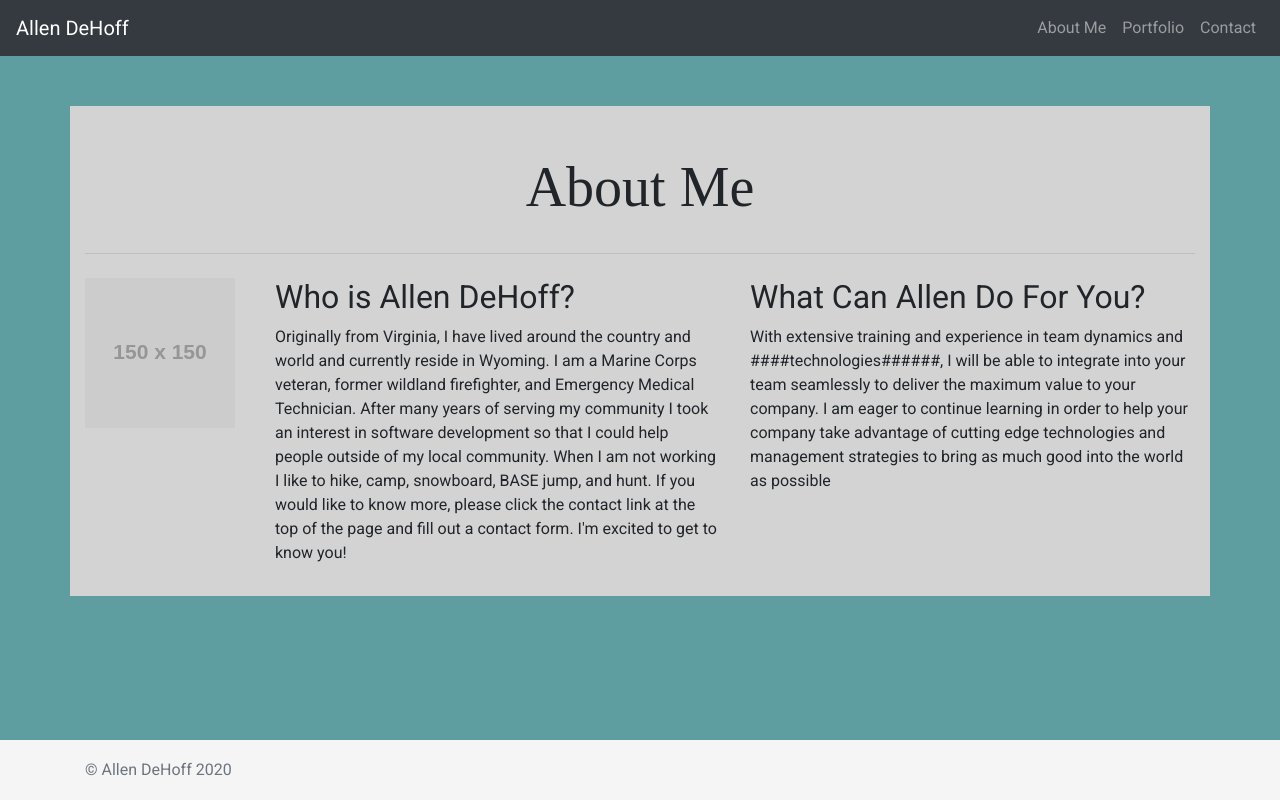
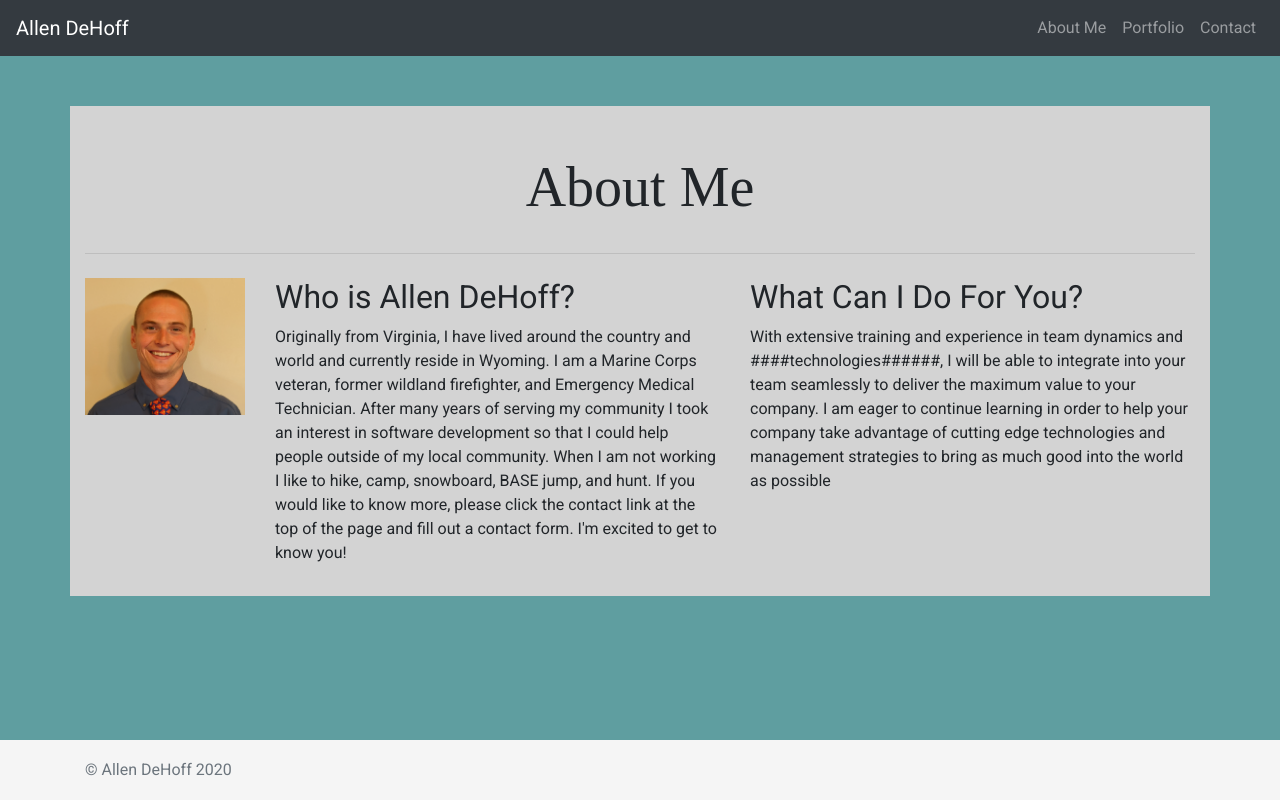
Before and after one commit to allendehoff/Portfolio, a plain HTML site: page index.html in a window 1280 px wide. Drawn offline with nearby package versions, Linux system fonts and the light colour scheme; placeholder pictures from the web are drawn by us; a web font is replaced by a local one.

Commit message:
added profile picture to about me page

```diff
--- a/index.html
+++ b/index.html
@@ -35,7 +35,7 @@
         <hr class="my-4">
         <section class="row aboutrow">
             <div class="col-lg-2">
-                <img src="https:\\placehold.it/150" alt="Placeholder image">
+                <img src="assets/ProfPic.jpg" alt="Profile Picture" class="img-fluid">
             </div>
             <div class="col-lg-10">
                 <div class="row">
@@ -44,7 +44,7 @@
                         <p>Originally from Virginia, I have lived around the country and world and currently reside in Wyoming. I am a Marine Corps veteran, former wildland firefighter, and Emergency Medical Technician. After many years of serving my community I took an interest in software development so that I could help people outside of my local community. When I am not working I like to hike, camp, snowboard, BASE jump, and hunt. If you would like to know more, please click the contact link at the top of the page and fill out a contact form. I'm excited to get to know you!</p>
                     </div>
                     <div class="col-lg-6 col-md-12">
-                        <h2>What Can Allen Do For You?</h2>
+                        <h2>What Can I Do For You?</h2>
                         <p>With extensive training and experience in team dynamics and ####technologies######, I will be able to integrate into your team seamlessly to deliver the maximum value to your company. I am eager to continue learning in order to help your company take advantage of cutting edge technologies and management strategies to bring as much good into the world as possible</p>
                     </div>
                 </div>
```
Also changed, not shown: assets/ProfPic.jpg (added).
